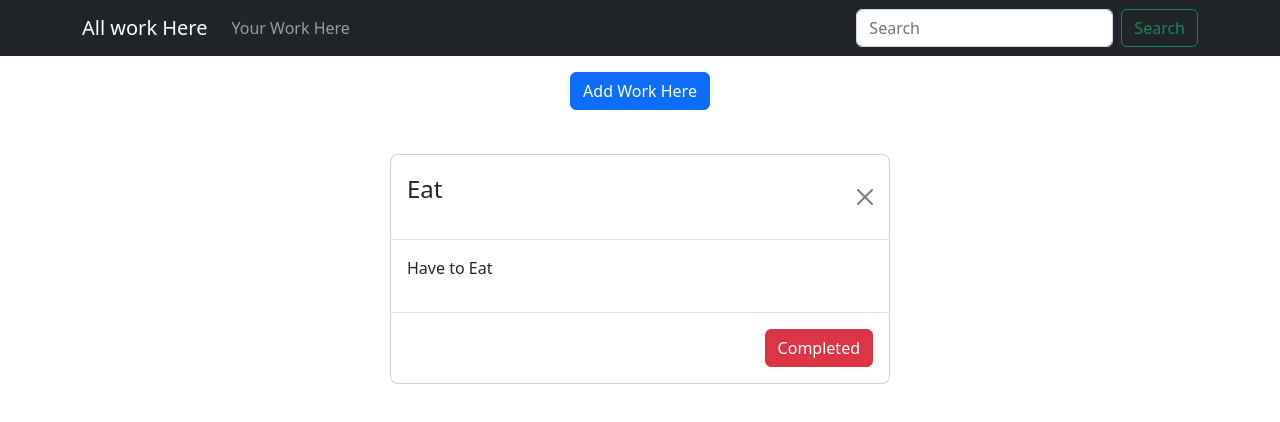
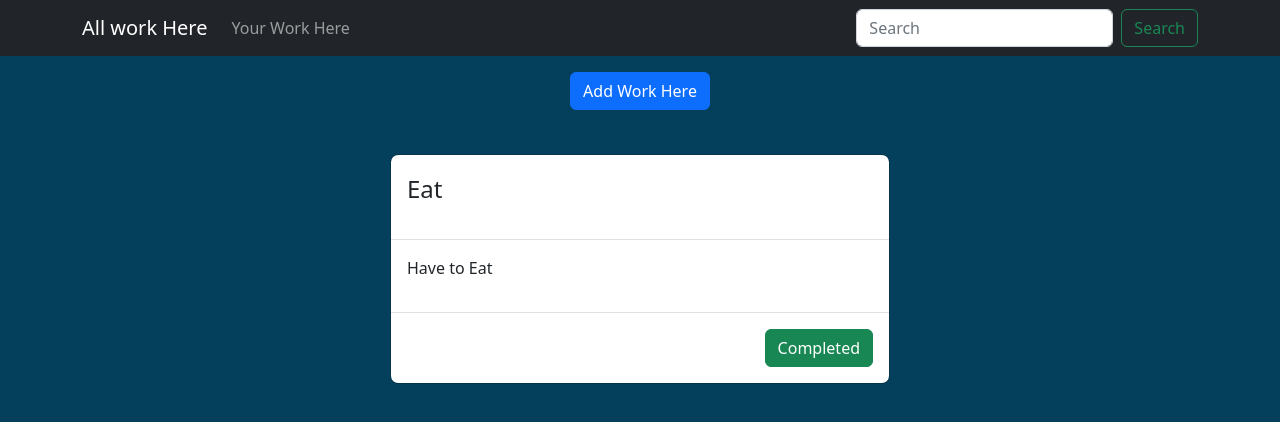
Before and after one commit to Yousuf-Akhtar/Yreact, a React (Create React App) app: page / in a window 1280 px wide. Shown: the top 422 px of the page. Built offline with nearby package versions, Linux system fonts and the light colour scheme.

Commit message:
background Added

```diff
--- a/public/index.html
+++ b/public/index.html
@@ -28,7 +28,7 @@
   </head>
   <body>
     <noscript>You need to enable JavaScript to run this app.</noscript>
-    <div id="root"></div>
+    <div id="root" ></div>
     <!--
       This HTML file is a template.
       If you open it directly in the browser, you will see an empty page.
--- a/src/components/Modal.js
+++ b/src/components/Modal.js
@@ -13,7 +13,7 @@ function Work({data, onDelete }) {
       style={{ display: 'block', position: 'initial' }}
     >
       <Modal.Dialog>
-        <Modal.Header closeButton>
+        <Modal.Header >
 
           <Modal.Title><p>{data.title}</p></Modal.Title>
         </Modal.Header>
@@ -24,7 +24,7 @@ function Work({data, onDelete }) {
 
         <Modal.Footer>
 
-          <Button variant="danger" onClick={()=>onDelete(data.sno)}>Completed</Button>
+          <Button variant="success" onClick={()=>onDelete(data.sno)}>Completed</Button>
         </Modal.Footer>
       </Modal.Dialog>
     </div>
--- a/src/index.css
+++ b/src/index.css
@@ -5,6 +5,8 @@ body {
     sans-serif;
   -webkit-font-smoothing: antialiased;
   -moz-osx-font-smoothing: grayscale;
+  background: linear-gradient( #04405c 100%, #004e92 0%)
+
 }
 
 code {
```
